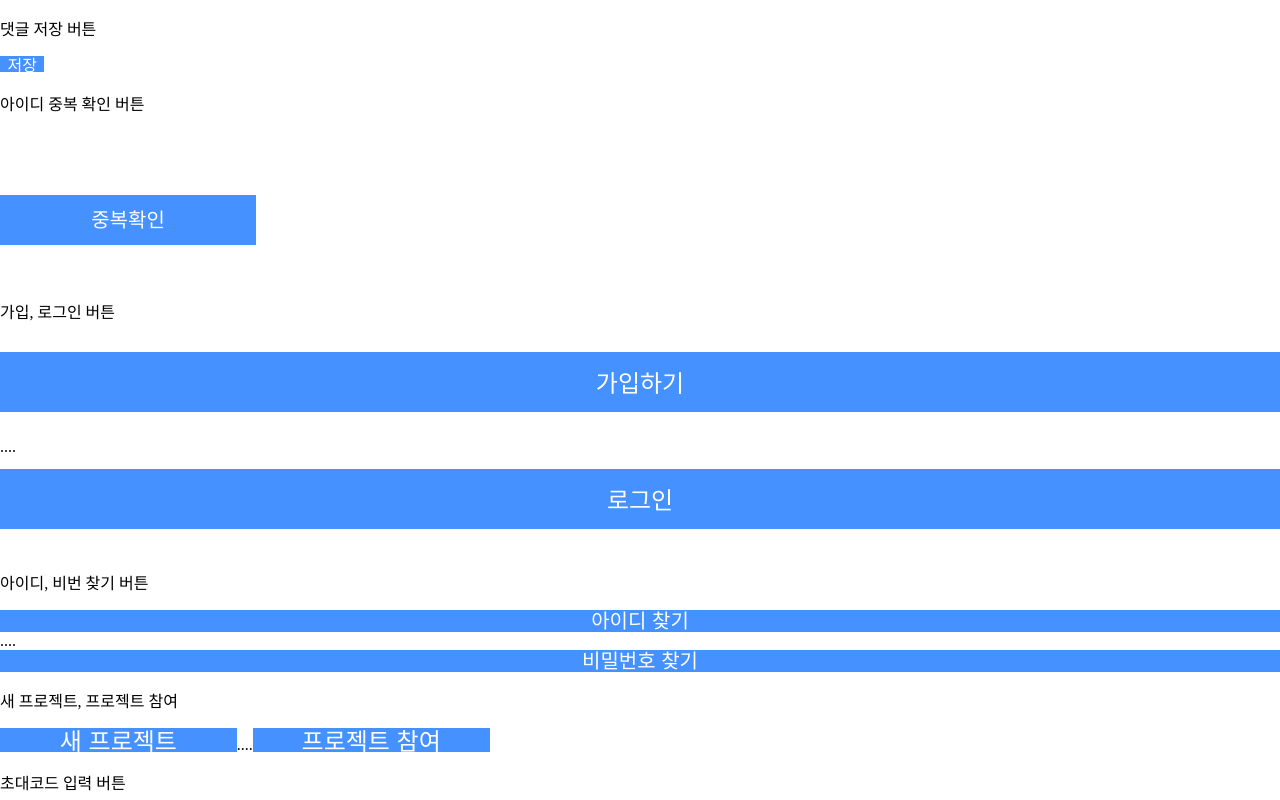
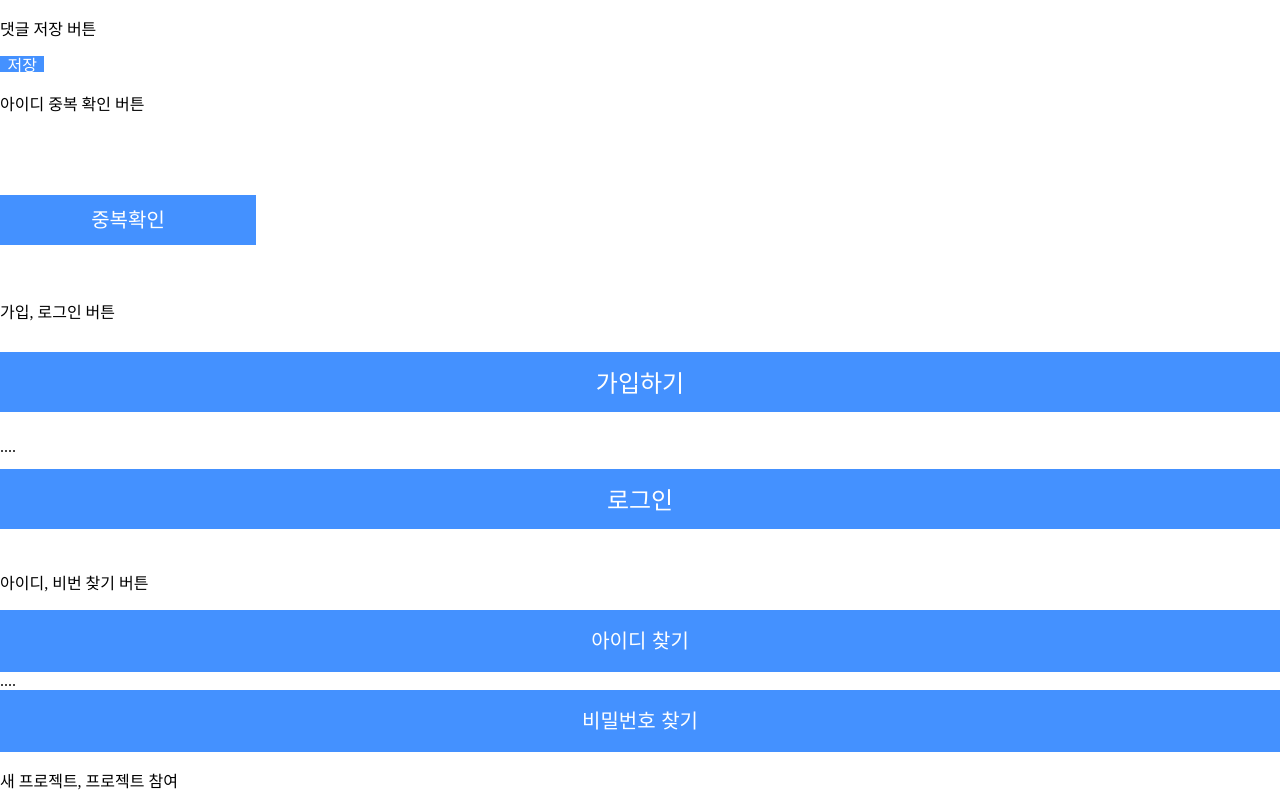
Before and after one commit to TeamSlur/front_ts, a React (Create React App) app: page /test in a window 1280 px wide. Shown: the top 800 px of the page. Built offline with nearby package versions, Linux system fonts and the light colour scheme.

Commit message:
[CHORE] setting min-width, min-height

```diff
--- a/src/component/Btn.tsx
+++ b/src/component/Btn.tsx
@@ -5,11 +5,12 @@ interface Props {
     buttonSize: String
     buttonColor: String
     children: String
+    onClick?: () => void
 }
 
-const Button = ({buttonSize, buttonColor, children }: Props)  => {
+const Button = ({buttonSize, buttonColor, children, onClick }: Props)  => {
     return (
-        <button className={`${buttonSize} ${buttonColor}`}>
+        <button className={`${buttonSize} ${buttonColor}`} onClick={onClick}>
             {children}
         </button>
     );
--- a/src/pages/LogIn.scss
+++ b/src/pages/LogIn.scss
@@ -8,6 +8,7 @@
   min-height: 100vh; /* 부모 컨테이너의 높이를 화면 높이로 설정 */
   margin-left: 35%;
   margin-right: 35%;
+  min-width: 400px;
   .passwordContainer{
     width: 100%;
     margin-top: 5%;
--- a/src/pages/LogIn.tsx
+++ b/src/pages/LogIn.tsx
@@ -1,8 +1,8 @@
-import React, {useEffect} from "react";
 import TextField from "../component/TextField";
 import Button from "../component/Btn";
 import './LogIn.scss'
 import { useNavigate } from 'react-router-dom';
+import React from "react";
 
 
 const LogIn = () => {
@@ -16,6 +16,9 @@ const LogIn = () => {
     const handleSignUpClick = () => {
         navigate('/signup');
     };
+    const handleLogInClick = () => {
+        navigate('/main');
+    };
     const separator = " | ";
 
     return (
@@ -25,7 +28,8 @@ const LogIn = () => {
             <TextField type={'password'}/>
             <Button
                 buttonSize="signUpLogInButton"
-                buttonColor="blue">로그인
+                buttonColor="blue"
+                onClick={handleLogInClick}>로그인
             </Button>
             <div className={'accountAction'}>
                 <span id={'id'} onClick={handleIdClick}>아이디찾기</span>
--- /dev/null
+++ b/src/pages/Main.tsx
@@ -0,0 +1,8 @@
+import React from "react";
+
+const Main=()=>{
+    return(
+        <div><p>MainPage</p></div>
+    )
+}
+export default Main
--- a/src/pages/SearchId.scss
+++ b/src/pages/SearchId.scss
@@ -7,6 +7,7 @@
   height: 100vh;
   margin-left: 35%;
   margin-right: 35%;
+  min-width: 400px;
 }
 #Logo {
   margin-bottom: 10%; /* 로고 아래에 여백 추가 */
@@ -41,6 +42,7 @@
 
 .searchButton {
   padding: 0;
+  min-height: 62px;
 }
 #emailsearch{
   align-self: flex-start; /* 요소를 왼쪽에 정렬 */
--- a/src/pages/SearchPw.scss
+++ b/src/pages/SearchPw.scss
@@ -7,6 +7,7 @@
   height: 100vh;
   margin-left: 35%;
   margin-right: 35%;
+  min-width: 400px;
 }
 #Logo_searchPw {
   margin-bottom: 10%; /* 로고 아래에 여백 추가 */
@@ -42,9 +43,6 @@
   margin: 0;
 }
 
-.searchButton {
-  padding: 0;
-}
 #emailsearch, #IDsearch{
   align-self: flex-start; /* 요소를 왼쪽에 정렬 */
   color: #F24E1E;
--- a/src/pages/SignUp.scss
+++ b/src/pages/SignUp.scss
@@ -6,7 +6,7 @@
   min-height: 100vh; /* 부모 컨테이너의 높이를 화면 높이로 설정 */
   margin-left: 35%;
   margin-right: 35%;
-
+  min-width: 400px;
 }
 
 #Logo_signup {
--- a/src/pages/TestPage.tsx
+++ b/src/pages/TestPage.tsx
@@ -69,8 +69,7 @@ const TestPage = () => {
             <PlanItems type={"issue"}/>
             <PlanItems type={"code"}/>
             <img src={`${process.env.PUBLIC_URL}/assets/imgs/logo.png`} alt="Logo"/>
-            {/*<ErrorMessage mode={'ID'} />*/}
-            {/*<ErrorMessage mode={'password'} />*/}
+
         </div>
     );
 }
--- a/src/routes/Router.tsx
+++ b/src/routes/Router.tsx
@@ -5,6 +5,7 @@ import TestPage from '../pages/TestPage';
 import SearchId from "../pages/SearchId";
 import SearchPw from "../pages/SearchPw";
 import SignUp from "../pages/SignUp";
+import Main from "../pages/Main";
 
 const AppRouter = () => {
     return (
@@ -15,6 +16,7 @@ const AppRouter = () => {
                 <Route path="/searchid" element={<SearchId />} />
                 <Route path="/searchpw" element={<SearchPw />} />
                 <Route path="/signup" element={<SignUp />} />
+                <Route path="/main" element={<Main />} />
             </Routes>
         </Router>
     );
```
